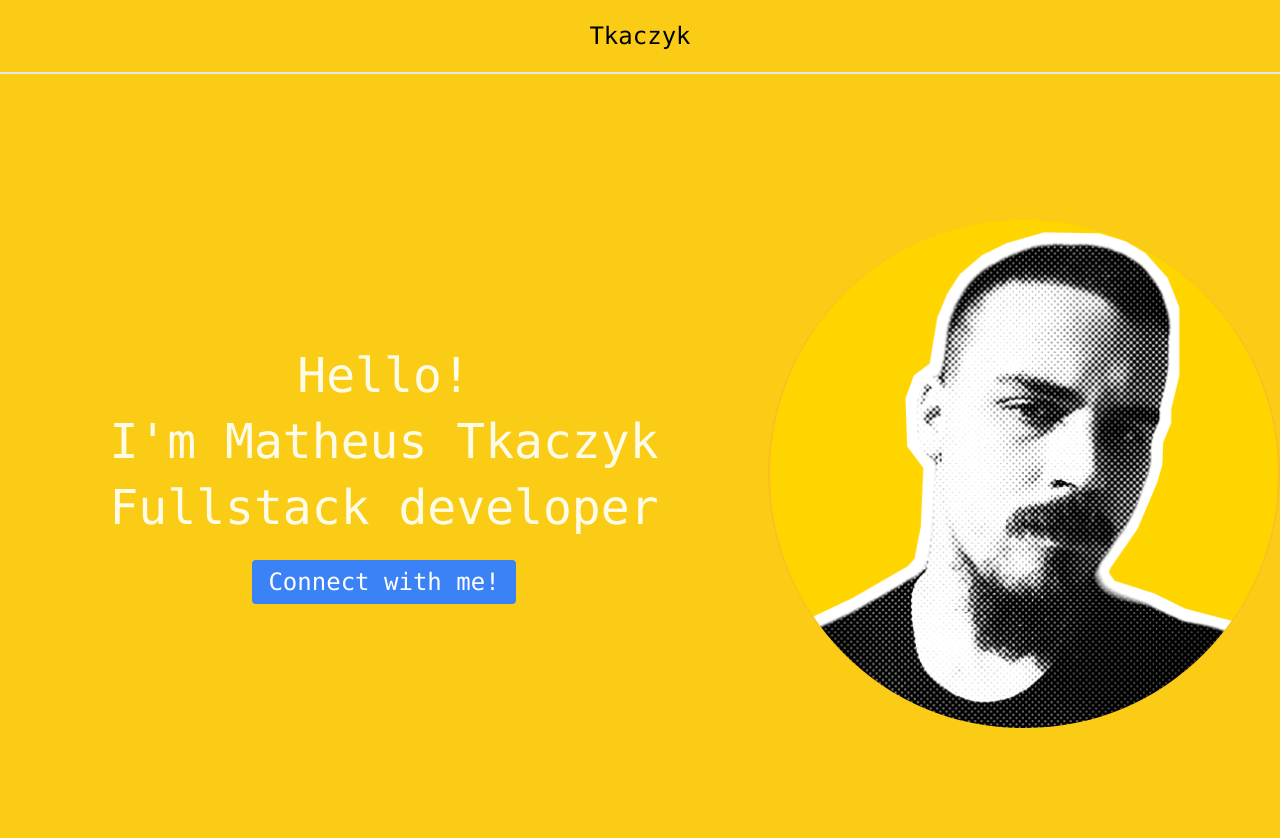
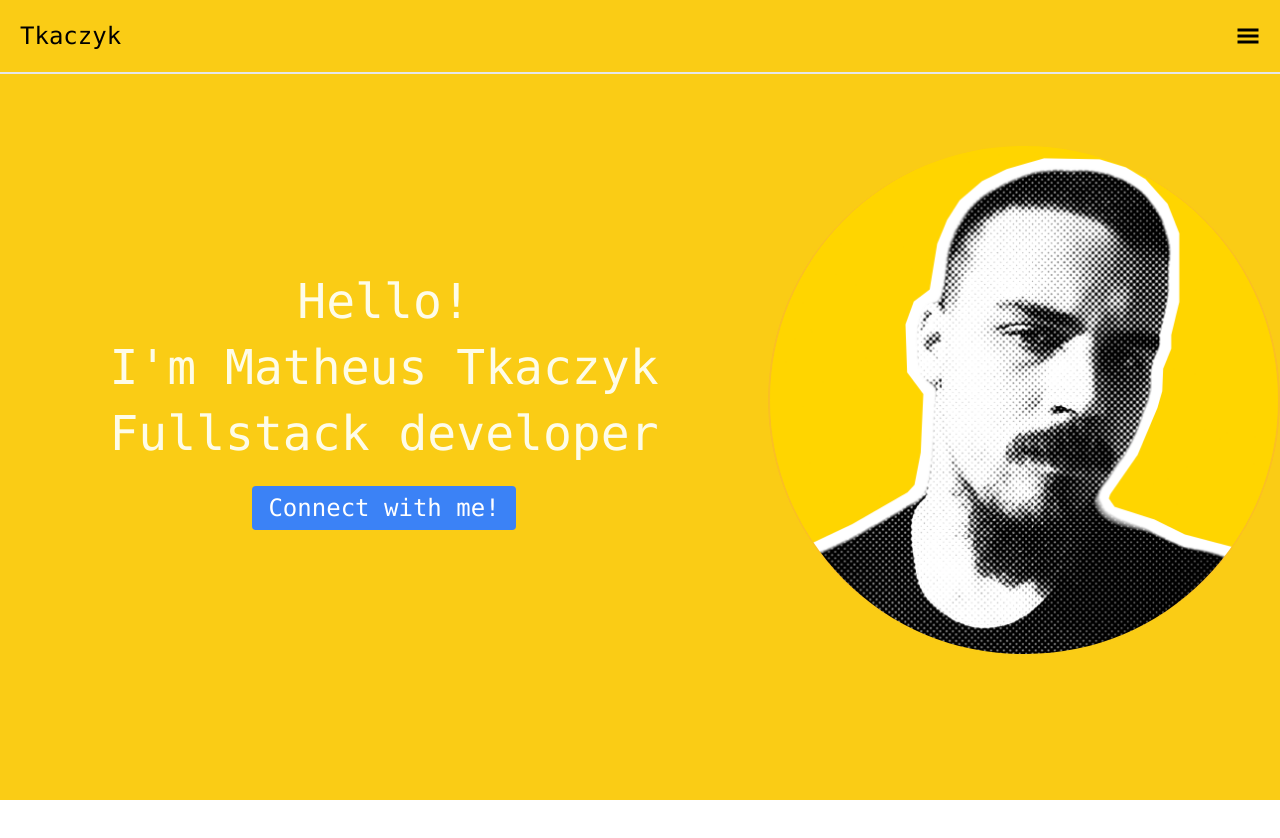
Before and after one commit to matheustkaczyk/portfolio_tailwind, a React (Vite) app: page / in a window 1280 px wide. Shown: the top 838 px of the page. After the commit the page ends 800 px from the top, so only its background shows below. Built offline with nearby package versions, Linux system fonts and the light colour scheme.

Commit message:
feat: adding logic to change header look on scroll

```diff
--- a/src/components/Header/index.jsx
+++ b/src/components/Header/index.jsx
@@ -1,10 +1,31 @@
-import linkedinIcon from '../../assets/images/linkedin.png'
-import githubIcon from '../../assets/images/github.png'
+import { useState, useEffect } from 'react';
+import { GiHamburgerMenu } from 'react-icons/gi';
 
 function Header() {
+  const [isSticky, setIsSticky] = useState(false);
+
+  useEffect(() => {
+    function handleScroll() {
+      if (window.pageYOffset > 0) {
+        setIsSticky(true);
+      } else {
+        setIsSticky(false);
+      }
+    }
+
+    window.addEventListener('scroll', handleScroll);
+
+    return () => {
+      window.removeEventListener('scroll', handleScroll);
+    };
+  }, []);
+
   return (
-    <header className='flex flex-row items-center justify-around mx-auto h-auto w-screen p-5 border-b-2 bg-yellow-400'>
-      <h1 className="font-mono font-thin text-2xl">Tkaczyk</h1>
+    <header className={`fixed mx-auto h-auto w-screen p-5 border-b-2 bg-yellow-400 top-0 left-0 transition-all duration-500 ease-in-out z-50 ${isSticky ? 'h-12' : 'h-16'}`}>
+      <div className='flex flex-row justify-between items-center'>
+        <h1 className="font-mono font-thin text-2xl">Tkaczyk</h1>
+        <GiHamburgerMenu className='text-2xl' />
+      </div>
     </header>
   )
 }
```
